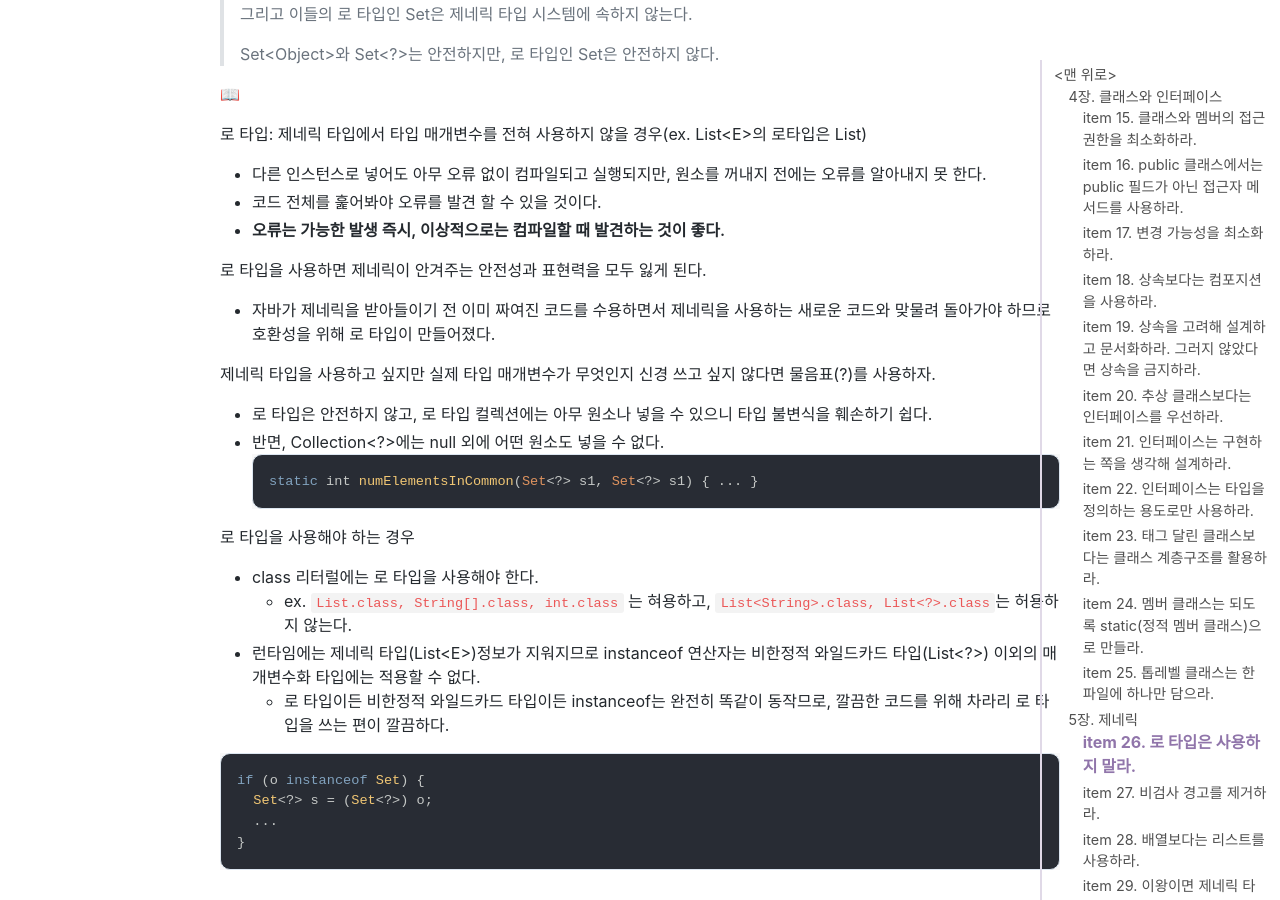
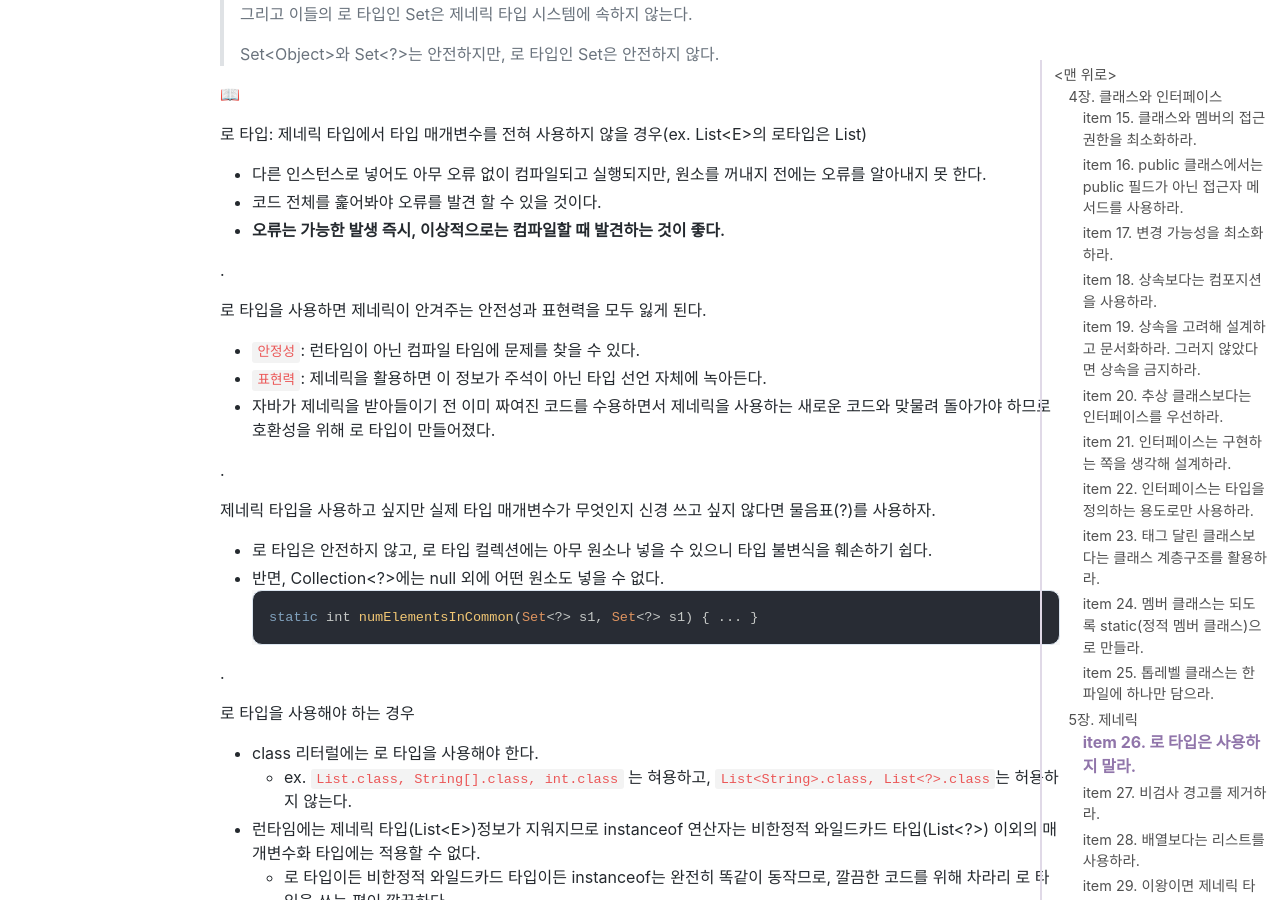
Before and after one commit to jihunparkme/jihunparkme.github.io, a Jekyll site: the page built from _posts/2023-04-22-Effective-Java-Class-Interface-Generics.md, in a window 1280 px wide and 900 px high, scrolled down 17280 px. Built offline with Jekyll 4.4.1, drawn with Linux system fonts in a browser that asks for light colours; nearby versions of some CDN libraries; comment, search, counter and statistics services are not loaded.

Commit message:
[Effective Java] item 26. 로 타입은 사용하지 말라.
- 제네릭 용어 정리

````diff
--- a/_posts/2023-04-22-Effective-Java-Class-Interface-Generics.md
+++ b/_posts/2023-04-22-Effective-Java-Class-Interface-Generics.md
@@ -751,8 +751,14 @@ public class Sample {
 - 코드 전체를 훑어봐야 오류를 발견 할 수 있을 것이다.
 - **오류는 가능한 발생 즉시, 이상적으로는 컴파일할 때 발견하는 것이 좋다.**
 
+.
+
 로 타입을 사용하면 제네릭이 안겨주는 안전성과 표현력을 모두 잃게 된다.
+- `안정성`: 런타임이 아닌 컴파일 타임에 문제를 찾을 수 있다.
+- `표현력`: 제네릭을 활용하면 이 정보가 주석이 아닌 타입 선언 자체에 녹아든다.
 - 자바가 제네릭을 받아들이기 전 이미 짜여진 코드를 수용하면서 제네릭을 사용하는 새로운 코드와 맞물려 돌아가야 하므로 호환성을 위해 로 타입이 만들어졌다.
+
+.
 
 제네릭 타입을 사용하고 싶지만 실제 타입 매개변수가 무엇인지 신경 쓰고 싶지 않다면 물음표(?)를 사용하자.
 - 로 타입은 안전하지 않고, 로 타입 컬렉션에는 아무 원소나 넣을 수 있으니 타입 불변식을 훼손하기 쉽다.
@@ -760,6 +766,8 @@ public class Sample {
 ```java
 static int numElementsInCommon(Set<?> s1, Set<?> s1) { ... }
 ```
+
+.
 
 로 타입을 사용해야 하는 경우
 - class 리터럴에는 로 타입을 사용해야 한다.
````
